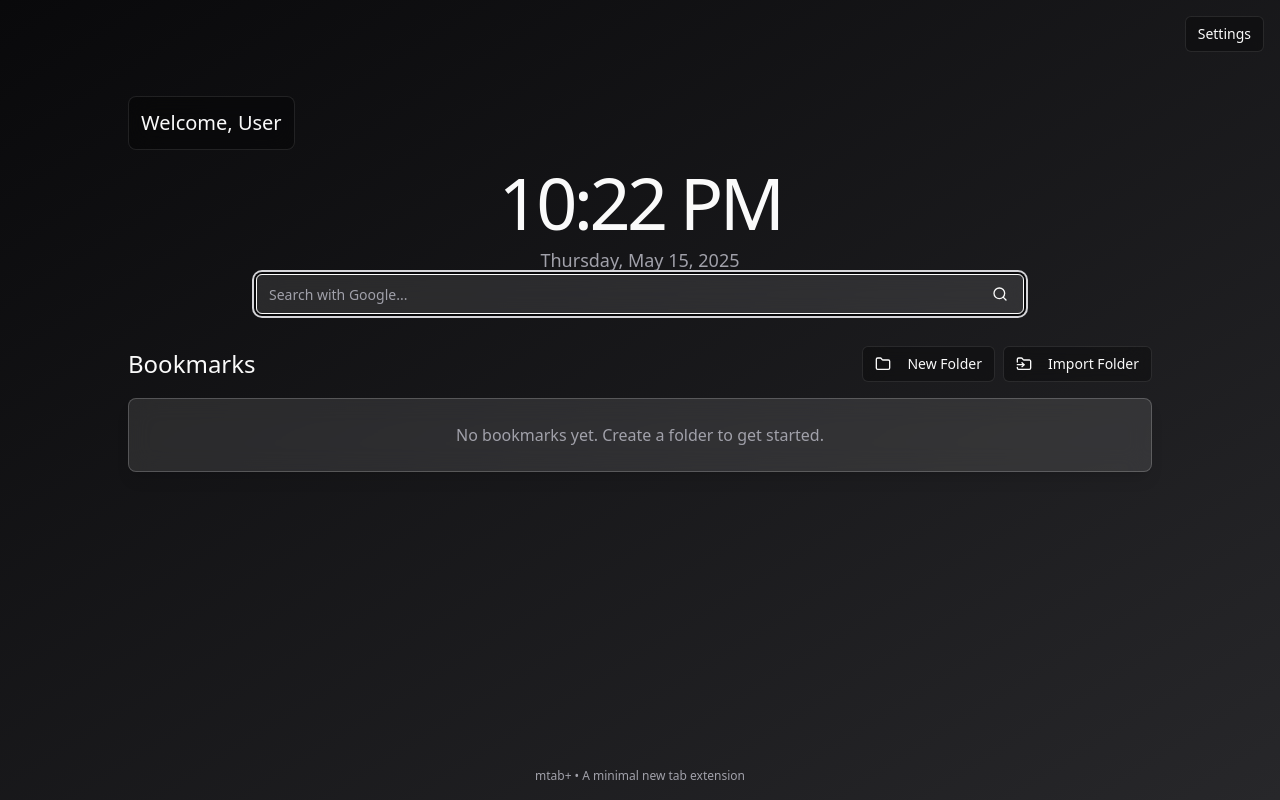
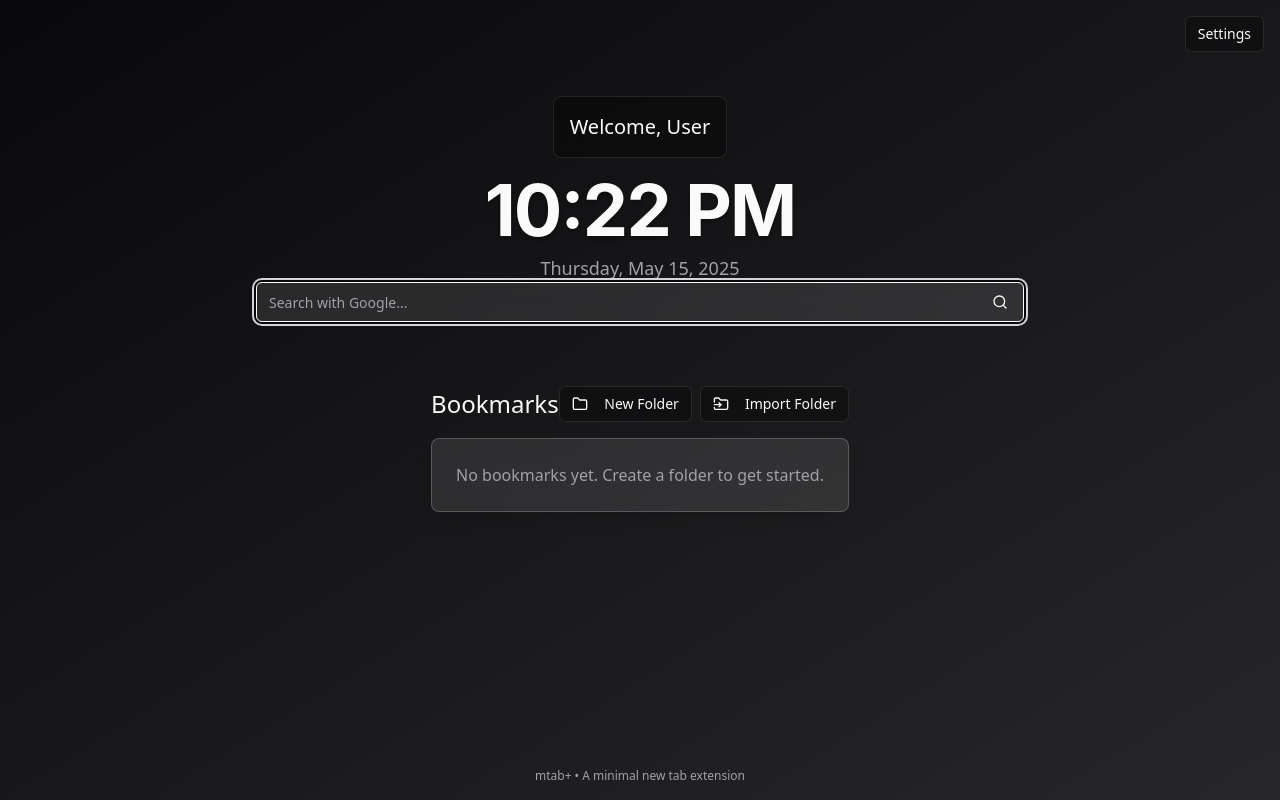
Before and after one commit to 999en/folder-tab-viewer-plus, a React (Vite) app: page / in a window 1280 px wide. Built offline with nearby package versions, Linux system fonts and the light colour scheme.

Commit message:
Refactor: Centralize welcome message and update clock font
Centralized the welcome message and updated the clock's font to match the iOS lock screen style (rounded and thick).

```diff
--- a/src/components/Clock.tsx
+++ b/src/components/Clock.tsx
@@ -50,7 +50,7 @@ const Clock = () => {
   return (
     <div className="text-center animate-fade-in">
       {settings.showClock && (
-        <h1 className="text-7xl font-light tracking-tighter">{time}</h1>
+        <h1 className="text-7xl font-bold tracking-tight ios-clock-text">{time}</h1>
       )}
       {settings.showDate && (
         <p className="text-lg text-muted-foreground mt-2">{date}</p>
--- a/src/index.css
+++ b/src/index.css
@@ -73,6 +73,14 @@
   ::-webkit-scrollbar-thumb:hover {
     background: hsl(var(--muted-foreground));
   }
+
+  /* iOS Clock Style */
+  .ios-clock-text {
+    font-family: -apple-system, BlinkMacSystemFont, 'SF Pro Display', Roboto, Helvetica, Arial, sans-serif;
+    font-weight: 700;
+    text-shadow: 0 2px 4px rgba(0, 0, 0, 0.4);
+    letter-spacing: -1px;
+  }
 }
 
 /* Glass effect utilities */
--- a/src/pages/Index.tsx
+++ b/src/pages/Index.tsx
@@ -57,9 +57,9 @@ const Index = () => {
       style={wallpaperStyle}
     >
       <Settings />
-      <div className="max-w-5xl mx-auto pt-16">
+      <div className="max-w-5xl mx-auto pt-16 flex flex-col items-center">
         {(settings.name || settings.welcomeMessage) && (
-          <div className="text-center mb-4 animate-fade-in glass-dark p-3 rounded-lg inline-block mx-auto">
+          <div className="text-center mb-4 animate-fade-in glass-dark p-4 rounded-lg inline-block mx-auto">
             {settings.welcomeMessage ? (
               <h2 className="text-xl font-medium">{settings.welcomeMessage}</h2>
             ) : settings.name ? (
```
